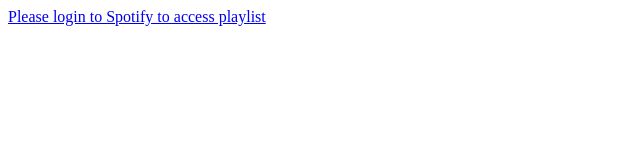
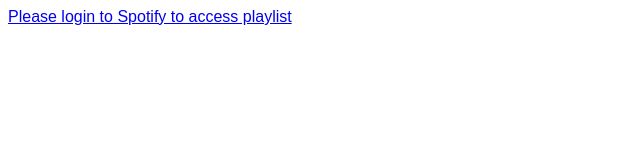
Before and after one commit to bczy/music-player, a React (Create React App) app: page / in a window 1280 px wide. Shown: the top 160 px of the page, without its empty margins (0-640 px from the left). Built offline with nearby package versions, Linux system fonts and the light colour scheme.

Commit message:
Tweaking app font

```diff
--- a/src/App.js
+++ b/src/App.js
@@ -2,9 +2,16 @@
 
 import hash from "./utils/hash";
 
+import styled from "styled-components"
+
 import { authEndpoint, clientId, redirectUri, scopes } from "./config";
 import Axios from 'axios';
 import PlayList from './components/Playlist';
+import { Player } from './components/Player';
+
+const AppContainer = styled.div`
+  font-family: arial
+`
 
 function App() {
   const [ token, setToken ] = useState();
@@ -18,7 +25,7 @@
     }
   },[]);
   return (
-    <div>
+    <AppContainer>
       {!token ?
             <a
               href={`${authEndpoint}?client_id=${clientId}&redirect_uri=${redirectUri}&scope=${scopes.join(
@@ -28,8 +35,11 @@
               Please login to Spotify to access playlist
             </a>
            :
-          <PlayList token={token} />}
-    </div>
+          ( <>
+              <Player/>
+              <PlayList token={token} />
+            </>)}
+    </AppContainer>
   );
 }
 
```
